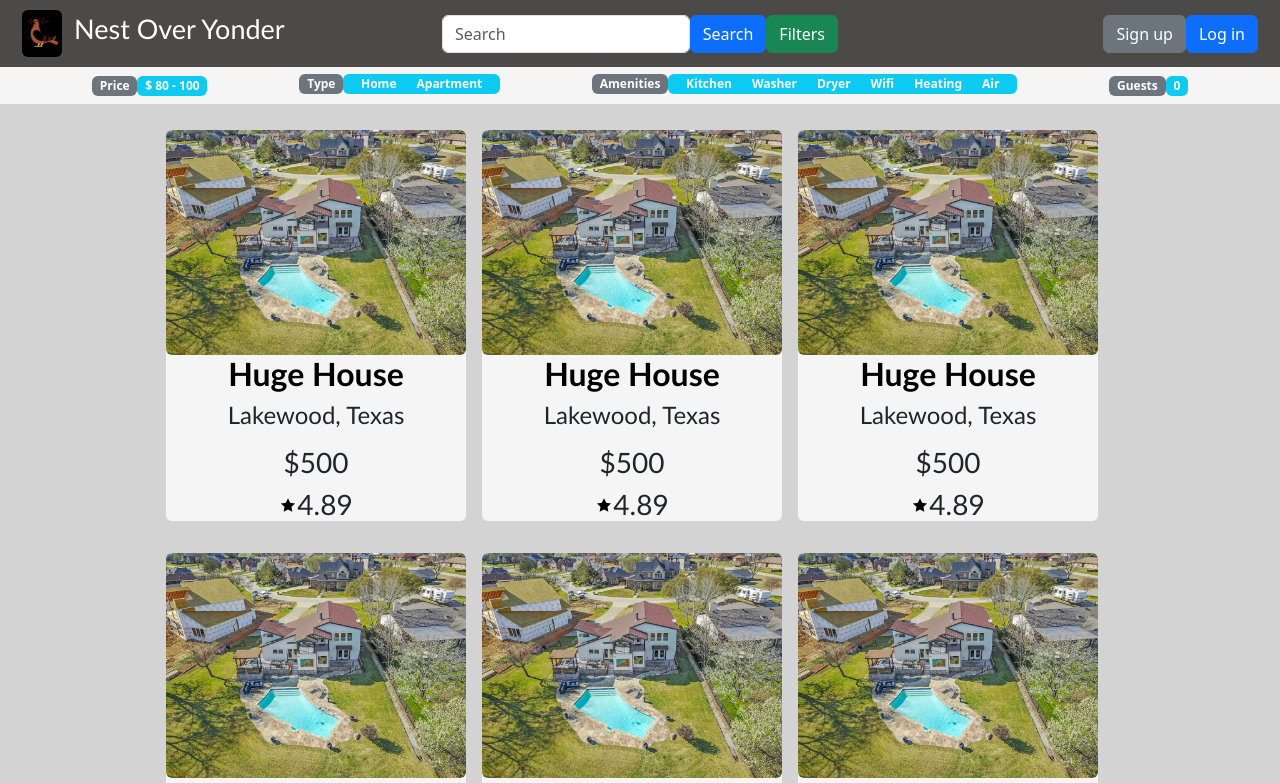
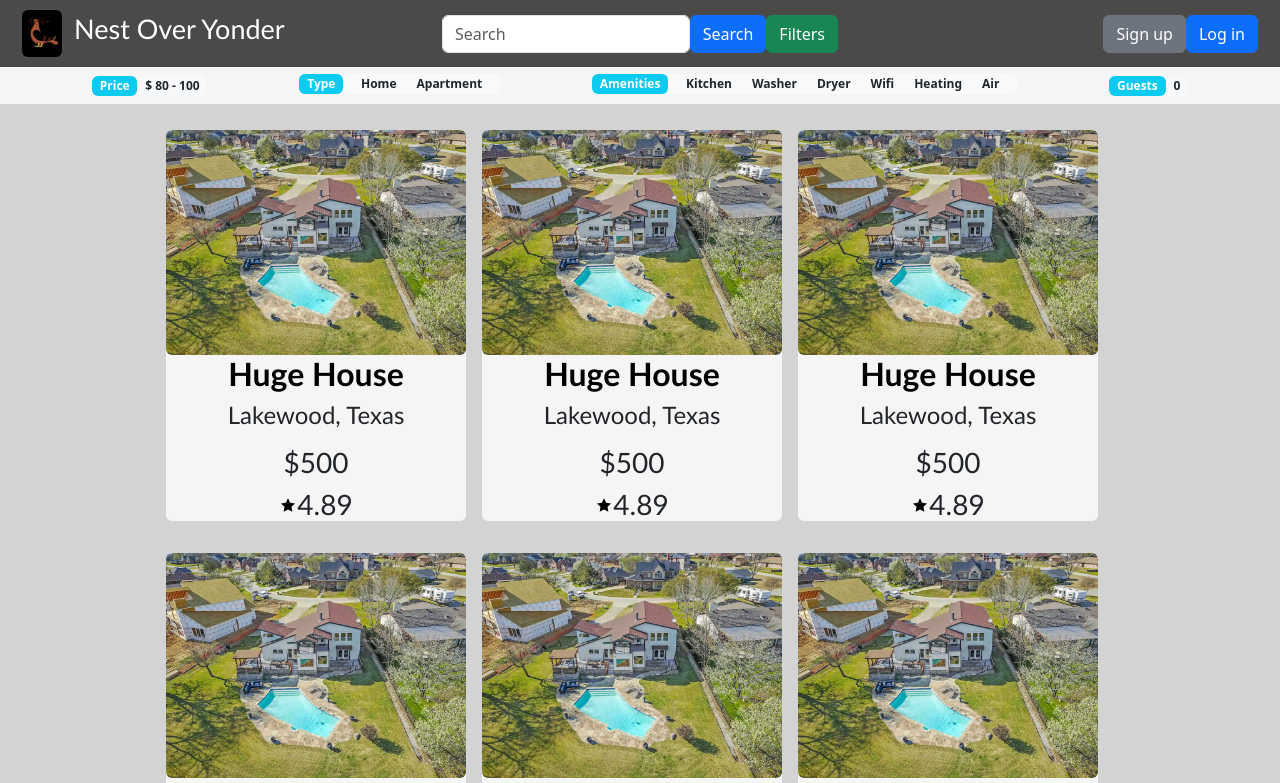
Before and after one commit to masonbesmer/nest-over-yonder, a React (Vite) app: page /search/1 in a window 1280 px wide. Shown: the top 783 px of the page. Built offline with nearby package versions, Linux system fonts and the light colour scheme.

Commit message:
like this look better for SearchPage filter selection display

```diff
--- a/src/pages/SearchPage.jsx
+++ b/src/pages/SearchPage.jsx
@@ -27,37 +27,37 @@ function SearchPage() {
             {/* Bar to show filters selected */}
             <div className="filter-bar" style={{ display: "flex", flexDirection: "row", justifyContent: "space-evenly", backgroundColor: "whitesmoke", alignItems: "center", position: "fixed", width: "100%", height: "2.5rem"}}>
                 <div className="filter-price">
-                    <Badge bg="secondary" style={{ fontSize: ".75rem" }}>
+                    <Badge bg="info" style={{ fontSize: ".75rem" }}>
                         Price
                     </Badge>
-                    <Badge bg="info" style={{ fontSize: ".75rem" }}>
+                    <Badge bg="light" text="dark" style={{ fontSize: ".75rem", color: "black" }}>
                         $ {priceLow} - {priceHigh}
                     </Badge>
                 </div>
                 <div className="filter-type" style={{ display: "flex", flexDirection: "row" }}>
-                    <Badge bg="secondary" style={{ fontSize: ".75rem" }}>
+                    <Badge bg="info" style={{ fontSize: ".75rem" }}>
                         Type
                     </Badge>
-                    <Badge bg="info" style={{ fontSize: ".75rem", display: "flex", flexDirection: "row" }}>
+                    <Badge bg="light" text="dark" style={{ fontSize: ".75rem", display: "flex", flexDirection: "row" }}>
                         {type.map((type, index) =>
                             <div style={{ padding: "0px 10px" }}>{type}</div>)}
                     </Badge>
 
                 </div>
                 <div className="filter-amenities" style={{ display: "flex", flexDirection: "row" }}>
-                    <Badge bg="secondary" style={{ fontSize: ".75rem" }}>
+                    <Badge bg="info" style={{ fontSize: ".75rem" }}>
                         Amenities
                     </Badge>
-                    <Badge bg="info" style={{ fontSize: ".75rem", display: "flex", flexDirection: "row" }}>
+                    <Badge bg="light" text="dark" style={{ fontSize: ".75rem", display: "flex", flexDirection: "row" }}>
                     {amenities.map((amenities, index) =>
                         <div style={{ padding: "0px 10px" }}>{amenities}</div>)}
                     </Badge>
                 </div>
                 <div className="filter-guests">
-                    <Badge bg="secondary" style={{ fontSize: ".75rem" }}>
+                    <Badge bg="info" style={{ fontSize: ".75rem" }}>
                         Guests
                     </Badge>
-                    <Badge bg="info" style={{ fontSize: ".75rem" }}>
+                    <Badge bg="light" text="dark" style={{ fontSize: ".75rem" }}>
                         {guests}
                     </Badge>
                 </div>
```
